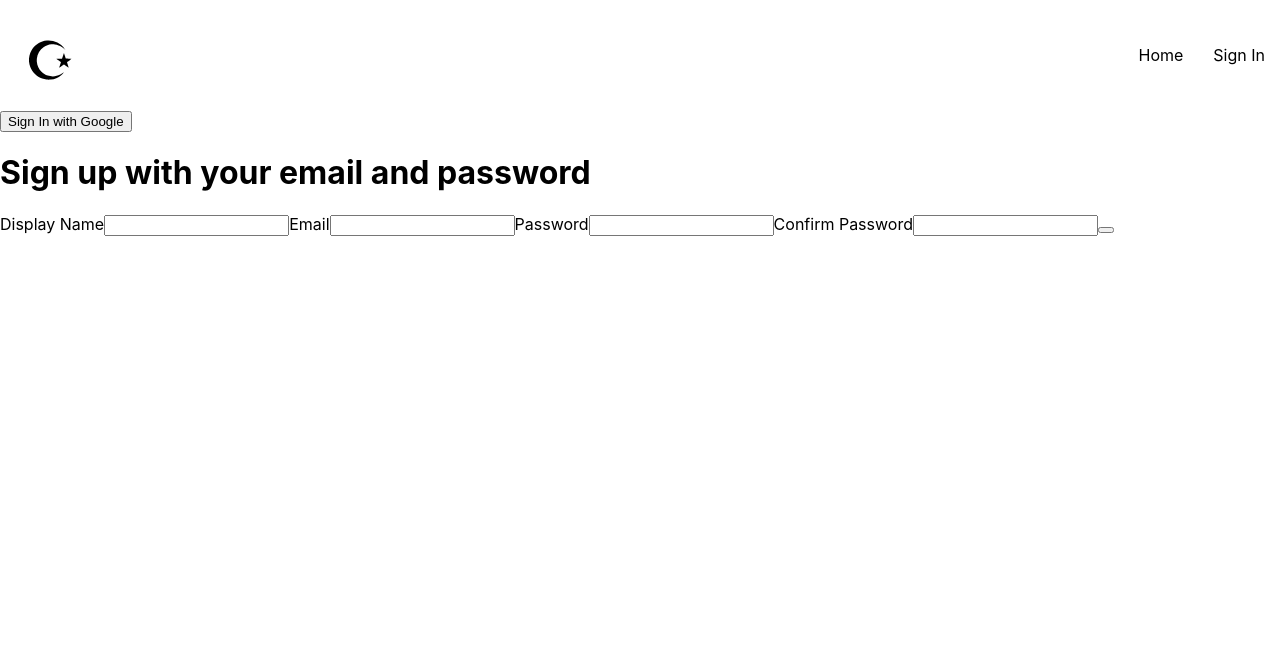
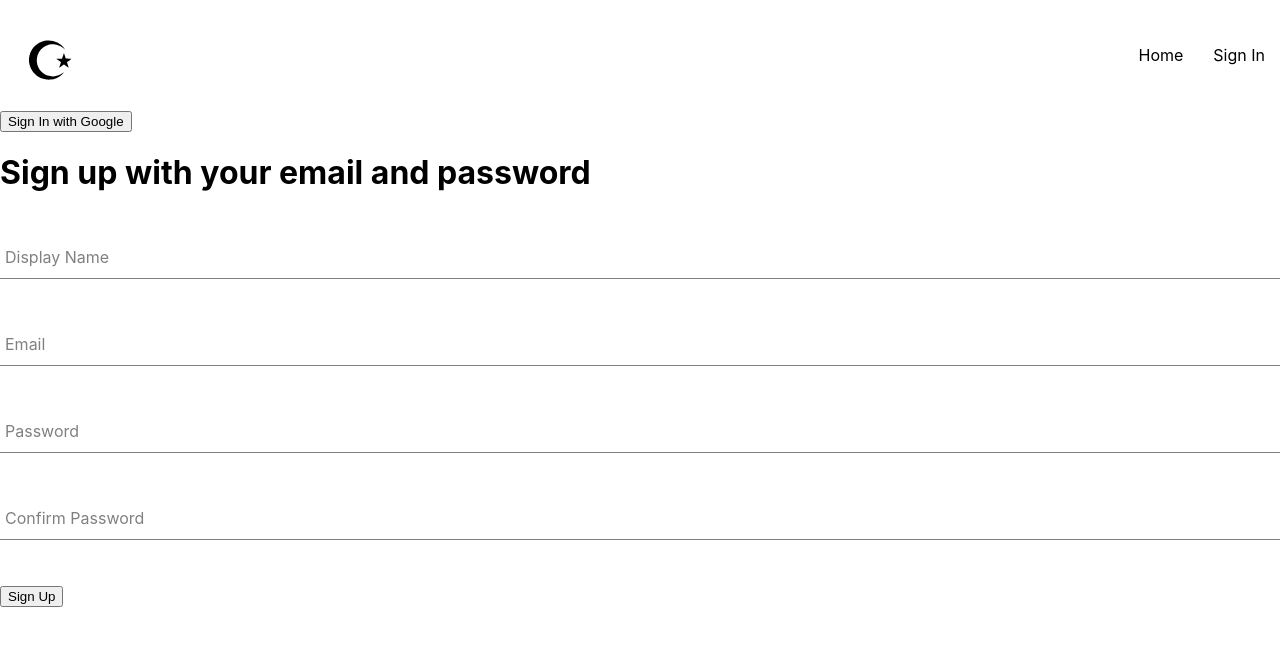
Before and after one commit to kristiingco/luna-mist, a React (Create React App) app: page /sign-in in a window 1280 px wide. Shown: the top 646 px of the page. Built offline with nearby package versions, Linux system fonts and the light colour scheme; a web font is replaced by a local one.

Commit message:
Add sign up form structure and styling

```diff
--- /dev/null
+++ b/src/components/FormInput/FormInput.jsx
@@ -0,0 +1,22 @@
+import React from "react";
+
+import "./FormInput.scss";
+
+const FormInput = ({ label, ...otherProps }) => {
+  return (
+    <div className='group'>
+      <input className='form-input' {...otherProps} />
+      {label && (
+        <label
+          className={`${
+            otherProps.value.length ? "shrink" : ""
+          } form-input-label`}
+        >
+          {label}
+        </label>
+      )}
+    </div>
+  );
+};
+
+export default FormInput;
--- /dev/null
+++ b/src/components/FormInput/FormInput.scss
@@ -0,0 +1,46 @@
+$sub-color: grey;
+$main-color: black;
+@mixin shrinkLabel {
+  top: -14px;
+  font-size: 12px;
+  color: $main-color;
+}
+.group {
+  position: relative;
+  margin: 45px 0;
+  .form-input {
+    background: none;
+    background-color: white;
+    color: $sub-color;
+    font-size: 18px;
+    padding: 10px 10px 10px 5px;
+    display: block;
+    width: 100%;
+    border: none;
+    border-radius: 0;
+    border-bottom: 1px solid $sub-color;
+    margin: 25px 0;
+    &:focus {
+      outline: none;
+    }
+    &:focus ~ .form-input-label {
+      @include shrinkLabel();
+    }
+  }
+  input[type="password"] {
+    letter-spacing: 0.3em;
+  }
+  .form-input-label {
+    color: $sub-color;
+    font-size: 16px;
+    font-weight: normal;
+    position: absolute;
+    pointer-events: none;
+    left: 5px;
+    top: 10px;
+    transition: 300ms ease all;
+    &.shrink {
+      @include shrinkLabel();
+    }
+  }
+}
--- a/src/components/SignUpForm/SignUpForm.jsx
+++ b/src/components/SignUpForm/SignUpForm.jsx
@@ -4,6 +4,8 @@
   CreateAuthUserWithEmailAndPassword,
   createUserDocumentFromAuth,
 } from "../../utils/Firebase";
+
+import FormInput from "../FormInput/FormInput";
 
 const defaultFormFields = {
   displayName: "",
@@ -55,32 +57,32 @@
     <div>
       <h1>Sign up with your email and password</h1>
       <form onSubmit={handleSubmit}>
-        <label>Display Name</label>
-        <input
+        <FormInput
+          label='Display Name'
           type='text'
           required
           onChange={handleChange}
           name='displayName'
           value={displayName}
         />
-        <label>Email</label>
-        <input
+        <FormInput
+          label='Email'
           type='email'
           required
           onChange={handleChange}
           name='email'
           value={email}
         />
-        <label>Password</label>
-        <input
+        <FormInput
+          label='Password'
           type='password'
           required
           onChange={handleChange}
           name='password'
           value={password}
         />
-        <label>Confirm Password</label>
-        <input
+        <FormInput
+          label='Confirm Password'
           type='password'
           required
           onChange={handleChange}
@@ -88,7 +90,7 @@
           value={confirmPassword}
         />
 
-        <button type='submit'></button>
+        <button type='submit'>Sign Up</button>
       </form>
     </div>
   );
```
